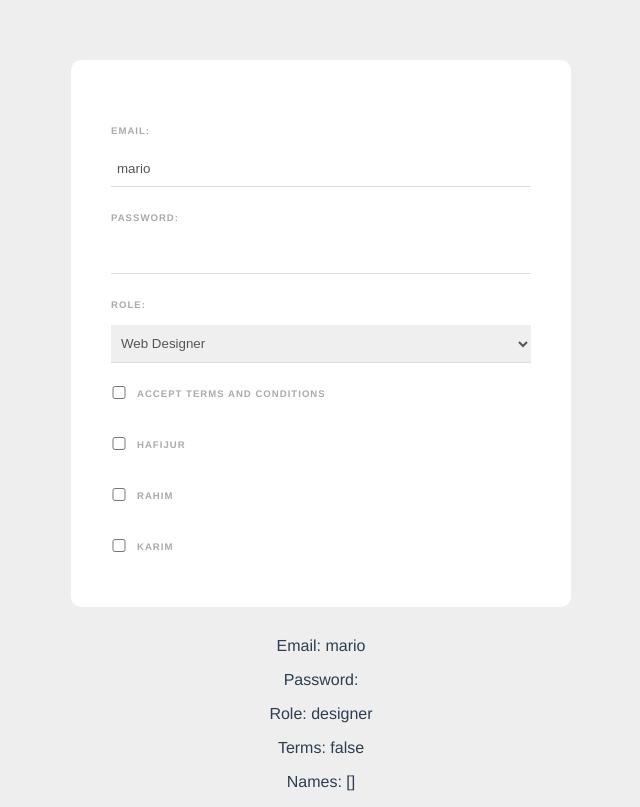
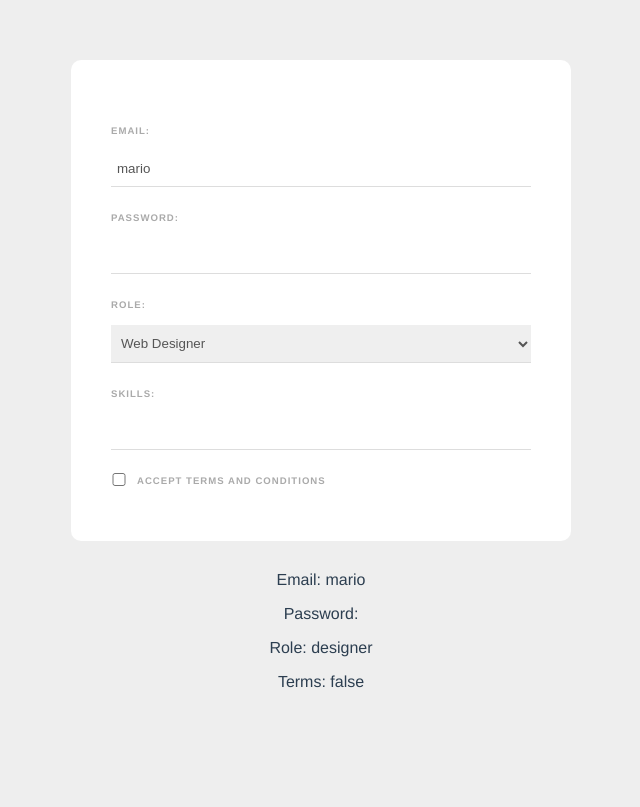
Before and after one commit to muhammadhafijur/web-form, a Vue app: page / in a window 1280 px wide. Shown: the whole page, without its empty margins (319-959 px from the left). Built offline with nearby package versions, Linux system fonts and the light colour scheme.

Commit message:
:sparkles: feat: Keyboard events

```diff
--- a/src/components/SignupForm.vue
+++ b/src/components/SignupForm.vue
@@ -1,9 +1,9 @@
 <template>
   <form>
     <label>Email:</label>
-    <input type="email" required v-model="email">
+    <input type="email" required v-model="email" />
     <label>Password:</label>
-    <input type="password" required v-model="password">
+    <input type="password" required v-model="password" />
 
     <label>Role:</label>
     <select v-model="role">
@@ -11,44 +11,46 @@
       <option value="designer">Web Designer</option>
     </select>
 
+    <label>Skills:</label>
+    <input type="text" v-model="tempSkill" @keyup.alt="addSkill" />
+    <div v-for="skill in skills" :key="skill" class="pill">
+      {{ skill }}
+    </div>
+
     <div class="terms">
-        <input type="checkbox" v-model="terms" required>
+      <input type="checkbox" v-model="terms" required />
       <label>Accept terms and conditions</label>
     </div>
-
-    <div class="">
-        <input type="checkbox" value="hafijur" v-model="names">
-        <label>Hafijur</label>
-    </div>
-    <div class="">
-        <input type="checkbox" value="rahim" v-model="names">
-        <label>Rahim</label>
-    </div>
-    <div class="">
-        <input type="checkbox" value="karim" v-model="names">
-        <label>Karim</label>
-    </div>
-
   </form>
   <p>Email: {{ email }}</p>
   <p>Password: {{ password }}</p>
   <p>Role: {{ role }}</p>
   <p>Terms: {{ terms }}</p>
-  <p>Names: {{ names }}</p>
 </template>
 
 <script>
 export default {
   data() {
     return {
-            email: 'mario',
-            password: '',
-            role: 'designer',
+      email: "mario",
+      password: "",
+      role: "designer",
       terms: false,
-            names: []
+      tempSkill: "",
+      skills: [],
+    };
+  },
+  methods: {
+    addSkill(e) {
+      if (e.key === "," && this.tempSkill) {
+        if (!this.skills.includes(this.tempSkill)) {
+          this.skills.push(this.tempSkill);
         }
+        this.tempSkill = "";
       }
-}
+    },
+  },
+};
 </script>
 
 <style>
@@ -69,7 +71,8 @@
   letter-spacing: 1px;
   font-weight: bold;
 }
-  input, select {
+input,
+select {
   display: block;
   padding: 10px 6px;
   width: 100%;
@@ -78,7 +81,7 @@
   border-bottom: 1px solid #ddd;
   color: #555;
 }
-  input[type="checkbox"]{
+input[type="checkbox"] {
   display: inline-block;
   width: 16px;
   margin: 0 10px 0 0;
```
Lines whose indentation alone changed are shown as unchanged.
